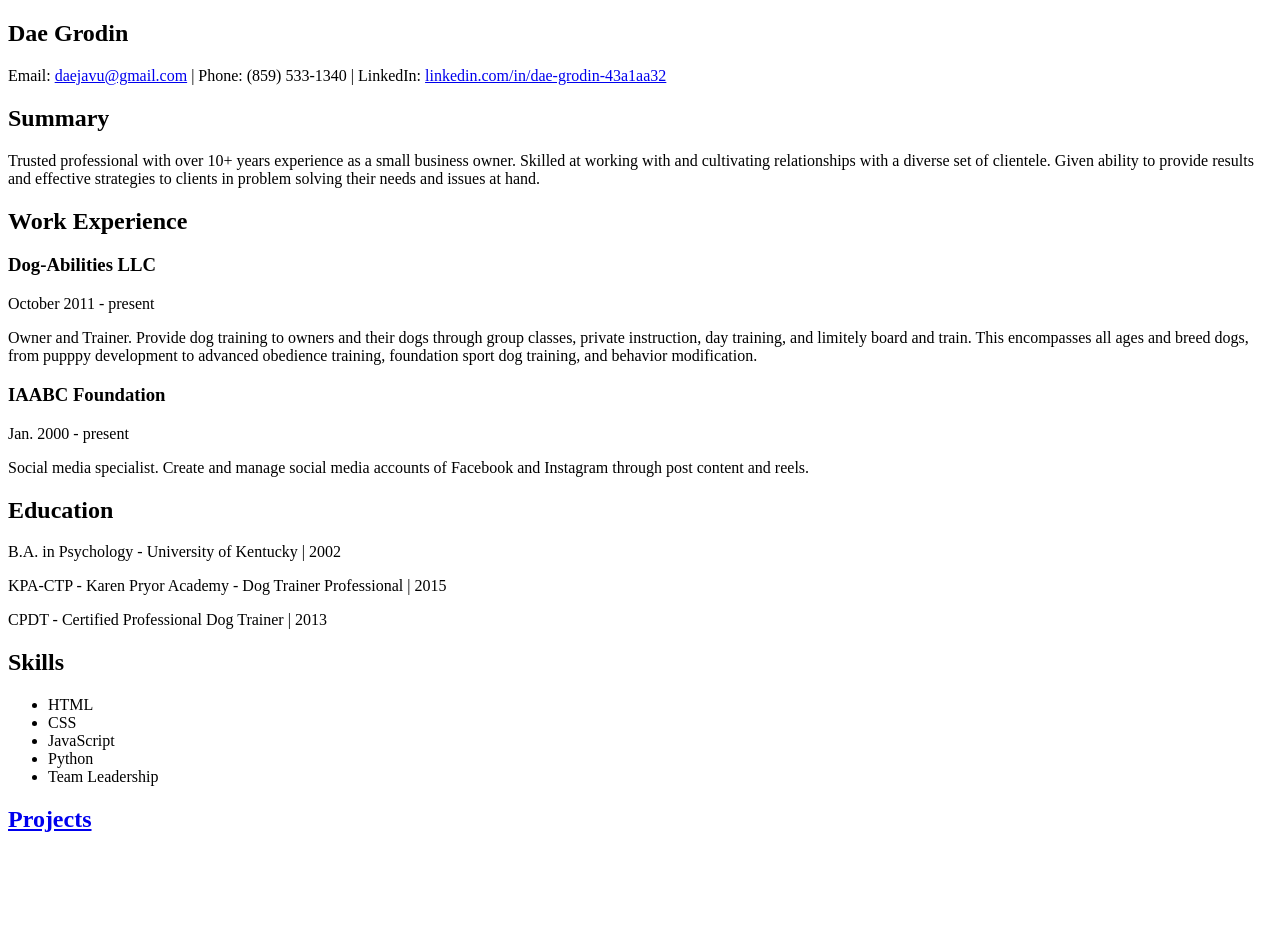
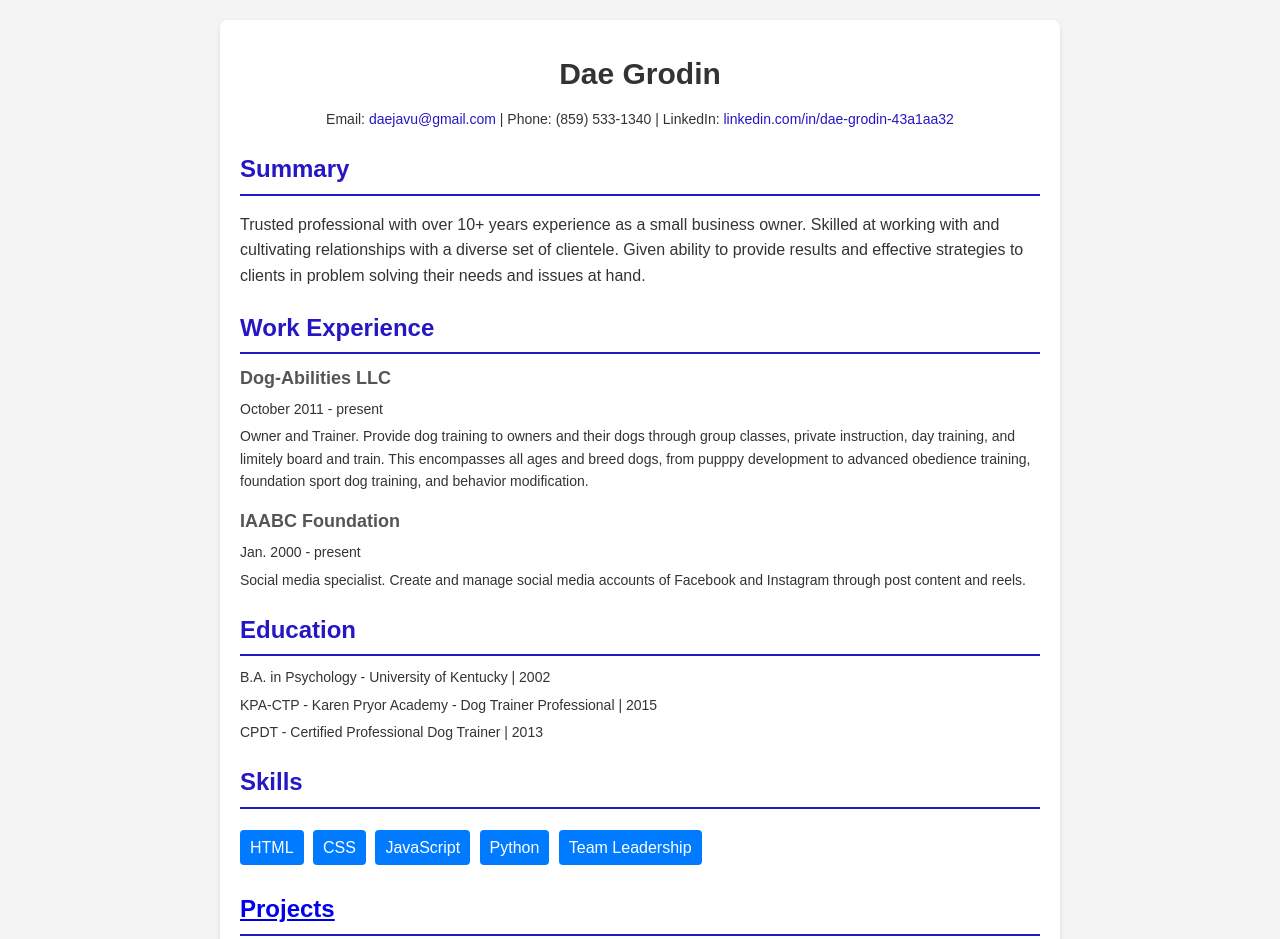
Before and after one commit to DaeGrodin/DaeGrodin.github.io, a plain HTML site: page index.html in a window 1280 px wide. Shown: the top 939 px of the page. Before the commit the page ends 853 px from the top, so only its background shows below. Drawn offline with Linux system fonts and the light colour scheme.

Commit message:
fixed typo in css link

```diff
--- a/index.html
+++ b/index.html
@@ -5,7 +5,7 @@
         <meta name="viewport" content="width=device-width, initial-scale=1.0" />
         <title>Resume Template</title>
     </head>
-    <link ref="stylesheet" href="styles.css">
+        <link rel="stylesheet" href="styles.css">
     <body>
         <main class="container">
             <section class="header">
--- a/styles.css
+++ b/styles.css
@@ -14,7 +14,10 @@ body {
     border-radius: 8px;
     box-shadow: 0 2px 5px rgba(0, 0, 0, 0.1);
 }
-h1,
+h1 {
+    text-align: center;
+    font-size: 30px;
+}
 h2 {
     color: #2517c3;
 }
```
